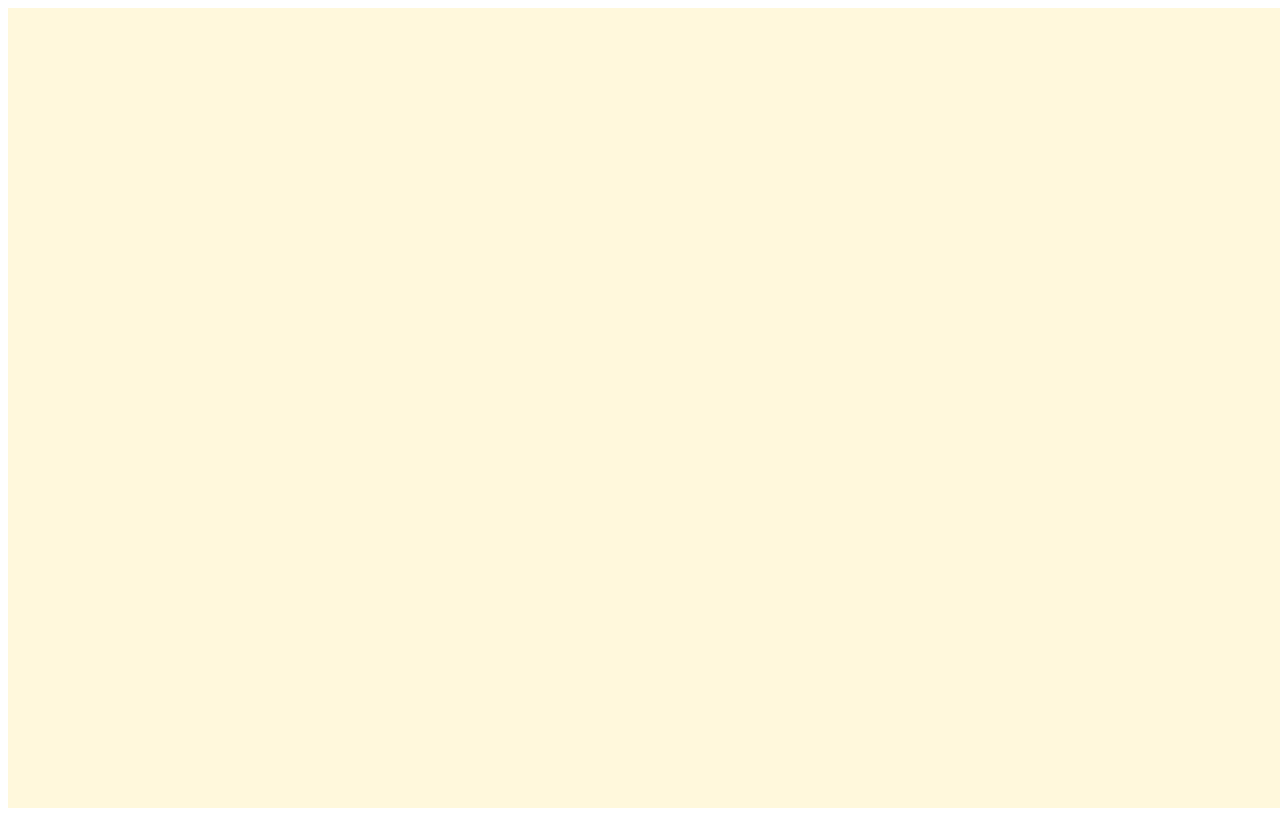
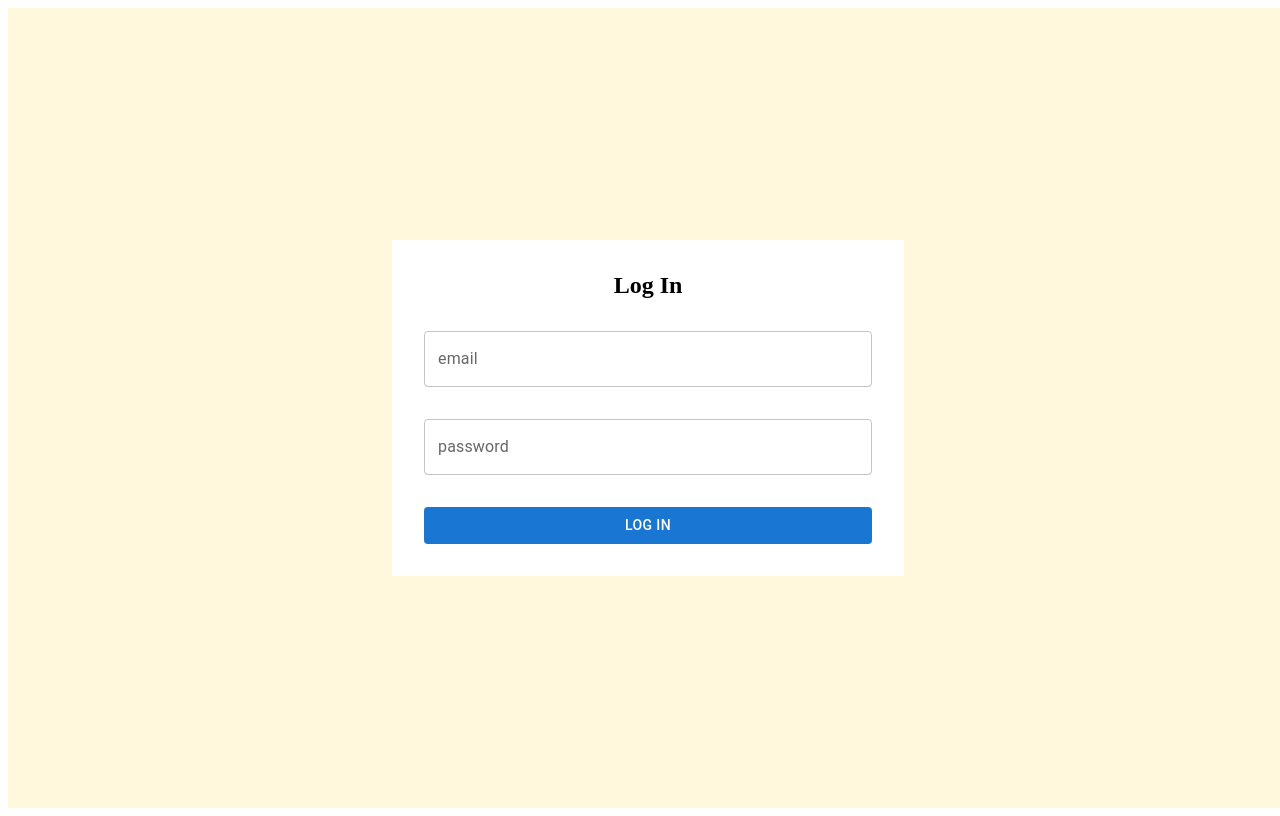
Before and after one commit to Shiho317/typescript-login, a React (Create React App) app: page / in a window 1280 px wide. Before the commit this address had no page. Built offline with nearby package versions, Linux system fonts and the light colour scheme.

Commit message:
fixed files

```diff
--- a/src/App.style.ts
+++ b/src/App.style.ts
@@ -6,4 +6,26 @@ export const Wrapper = styled.div`
   background-color: #fff8dc;
   display: grid;
   align-items: center;
+
+  .login{
+    background-color: white;
+    width: 40%;
+    margin: 0 auto;
+    display: flex;
+    flex-direction: column;
+    justify-content: center;
+  }
+
+  h3{
+    font-size: 1.5rem;
+    text-align: center;
+    margin: 2rem 0 0 0;
+  }
+
+  .contents-wrap{
+    margin: 2rem;
+    display: flex;
+    flex-direction: column;
+    gap: 2rem
+  }
 `;
--- a/src/App.tsx
+++ b/src/App.tsx
@@ -1,14 +1,12 @@
 import { Wrapper } from './App.style';
-import SignIn from './SignIn/SignIn';
-import {
-  BrowserRouter as Router,
-  Routes,
-  Route,
-} from "react-router-dom";
 import SignUp from './SignUp/SignUp';
 import Home from './Home/Home';
 import React, { useState } from 'react';
 import datas from './data.json';
+import TextField from '@mui/material/TextField';
+import Button from '@mui/material/Button';
+
+
 
 export type UserInfo = {
     name: string;
@@ -45,6 +43,7 @@ function App() {
       datas.map(data =>
         data.email === user.email ? data : null )
     }
+    console.log(findEmail)
   };
 
   const [isLogin, setIsLogIn] = useState(false);
@@ -56,12 +55,22 @@ function App() {
 
   return (
     <Wrapper>
-      <Router>
-        <Routes>
-          <Route path="/login" element={<SignIn Completed={FindUser}/>}/>
-
-        </Routes>
-      </Router>
+      <div className='login'>
+      <h3>Log In</h3>
+      <div className='contents-wrap'>
+        <div className='email-input'>
+          <TextField fullWidth id="outlined-basic" label="email" variant="outlined" value={isUser.email} onChange={onChangeUser} />
+        </div>
+        <div className='password-input'>
+          <TextField fullWidth id="outlined-basic" label="password" variant="outlined" />
+        </div>
+        <div className='submit-btn'>
+          <Button fullWidth variant="contained" disableElevation onClick={() => FindUser(isUser)}>
+            Log In
+          </Button>
+        </div>
+      </div>
+      </div>
     </Wrapper>
   );
 }
--- a/src/SignIn/SignIn.style.ts
+++ /dev/null
@@ -1,24 +0,0 @@
-import styled from 'styled-components';
-
-export const Wrapper = styled.div`
-  background-color: white;
-  width: 40%;
-  margin: 0 auto;
-  display: flex;
-  flex-direction: column;
-  justify-content: center;
-
-  h3{
-    font-size: 1.5rem;
-    text-align: center;
-    margin: 2rem 0 0 0;
-  }
-
-  .contents-wrap{
-    margin: 2rem;
-    display: flex;
-    flex-direction: column;
-    gap: 2rem
-  }
-
-`;
--- a/src/SignIn/SignIn.tsx
+++ /dev/null
@@ -1,33 +0,0 @@
-import { Wrapper } from './SignIn.style';
-import TextField from '@mui/material/TextField';
-import Button from '@mui/material/Button';
-import { UserInfo } from '../App';
-import { useState } from 'react';
-
-type Props = {
-  FindUser: (user: UserInfo) => void;
-}
-
-const SignIn: React.FC<Props> = ({FindUser}) => {
-
-  return(
-    <Wrapper>
-      <h3>Log In</h3>
-      <div className='contents-wrap'>
-        <div className='email-input'>
-          <TextField fullWidth id="outlined-basic" label="email" variant="outlined"/>
-        </div>
-        <div className='password-input'>
-          <TextField fullWidth id="outlined-basic" label="password" variant="outlined" />
-        </div>
-        <div className='submit-btn'>
-          <Button fullWidth variant="contained" disableElevation onClick={() => FindUser()}>
-            Log In
-          </Button>
-        </div>
-      </div>
-    </Wrapper>
-  )
-}
-
-export default SignIn
```
